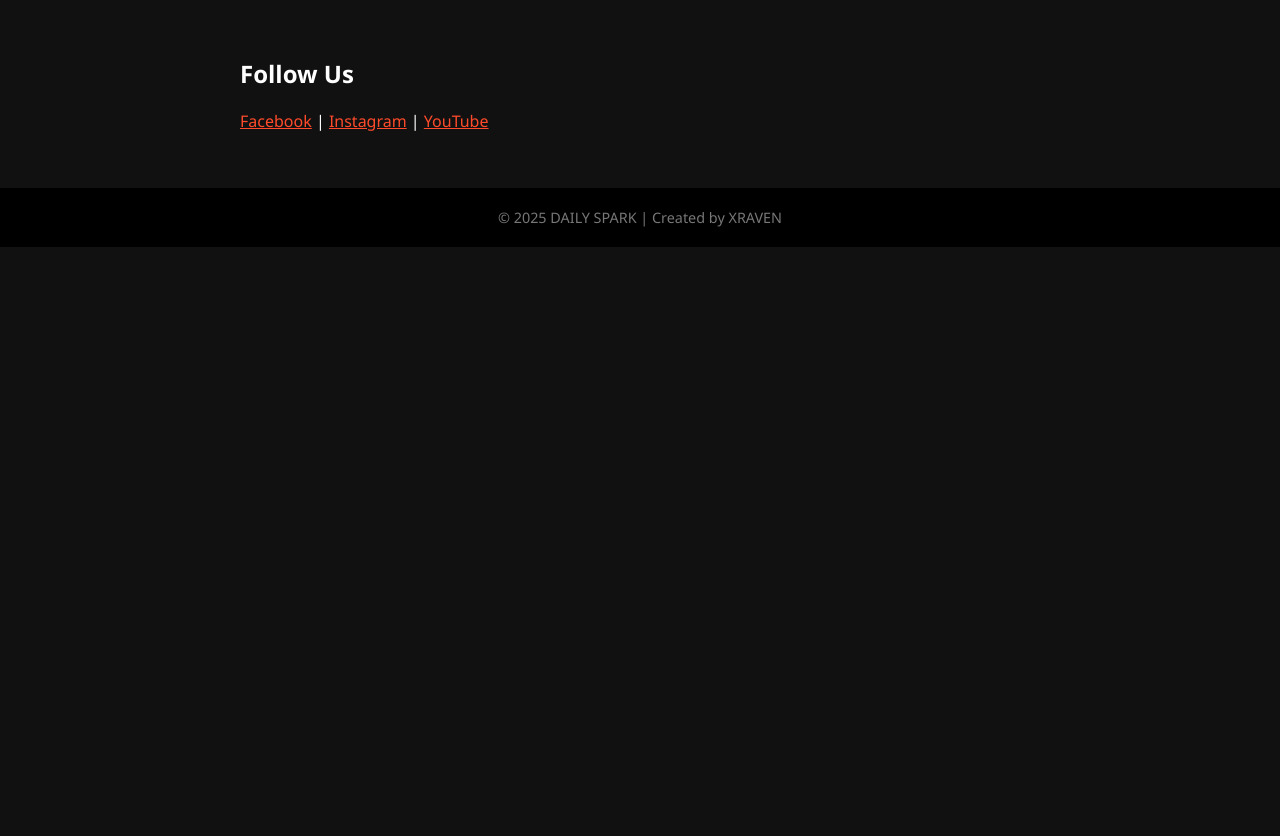
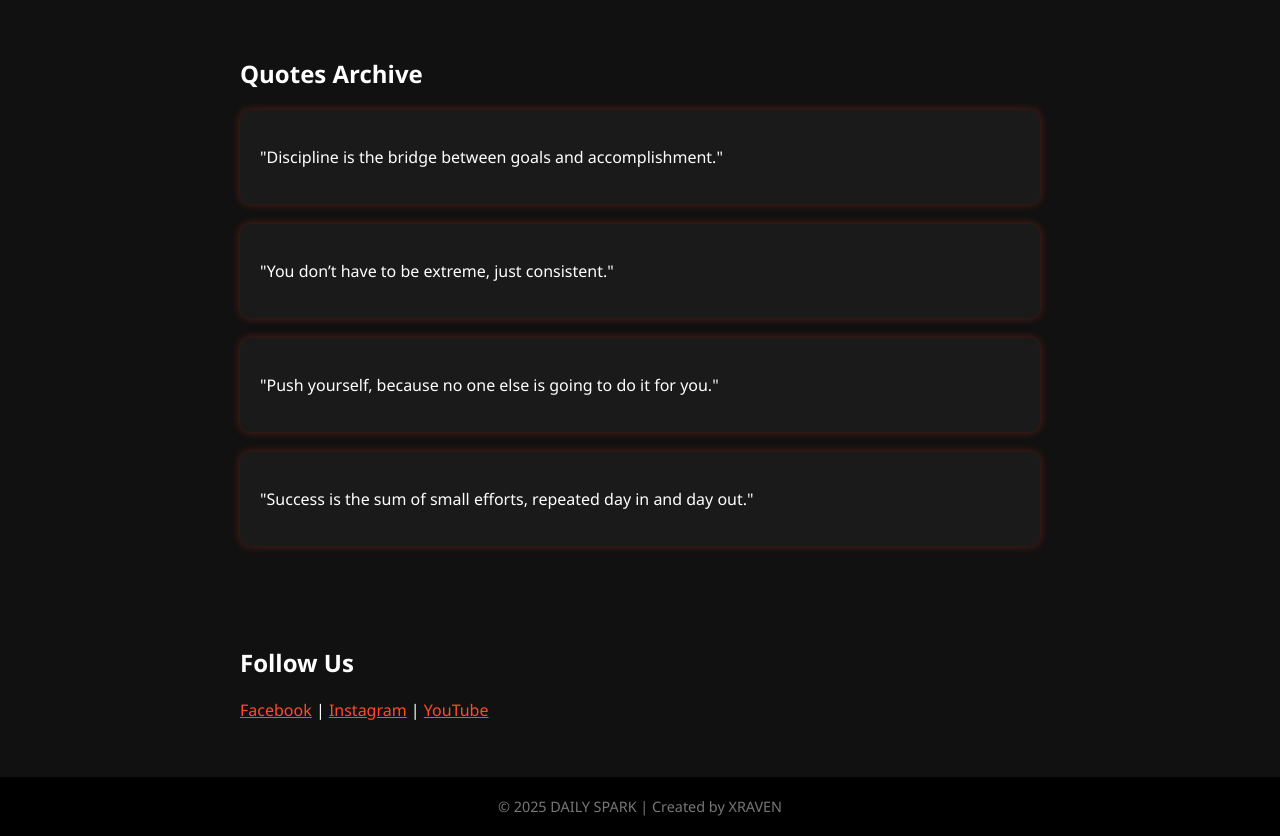
Before and after one commit to Daily-Spark/daily-spark., a plain HTML site: page index.html in a window 1280 px wide. Shown: the part 1385-2221 px from the top of the page. Before the commit the page ends 1632 px from the top, so only its background shows below. Drawn offline with Linux system fonts and the light colour scheme.

Commit message:
Add files via upload

```diff
--- a/index.html
+++ b/index.html
@@ -92,6 +92,22 @@
   </div>
 
   <div class="section">
+    <h2>Quotes Archive</h2>
+    <div class="quote-box">
+      <p>"Discipline is the bridge between goals and accomplishment."</p>
+    </div>
+    <div class="quote-box">
+      <p>"You don’t have to be extreme, just consistent."</p>
+    </div>
+    <div class="quote-box">
+      <p>"Push yourself, because no one else is going to do it for you."</p>
+    </div>
+    <div class="quote-box">
+      <p>"Success is the sum of small efforts, repeated day in and day out."</p>
+    </div>
+  </div>
+
+  <div class="section">
     <h2>Follow Us</h2>
     <p>
       <a href="#" style="color:#ff4b2b;">Facebook</a> |
```
